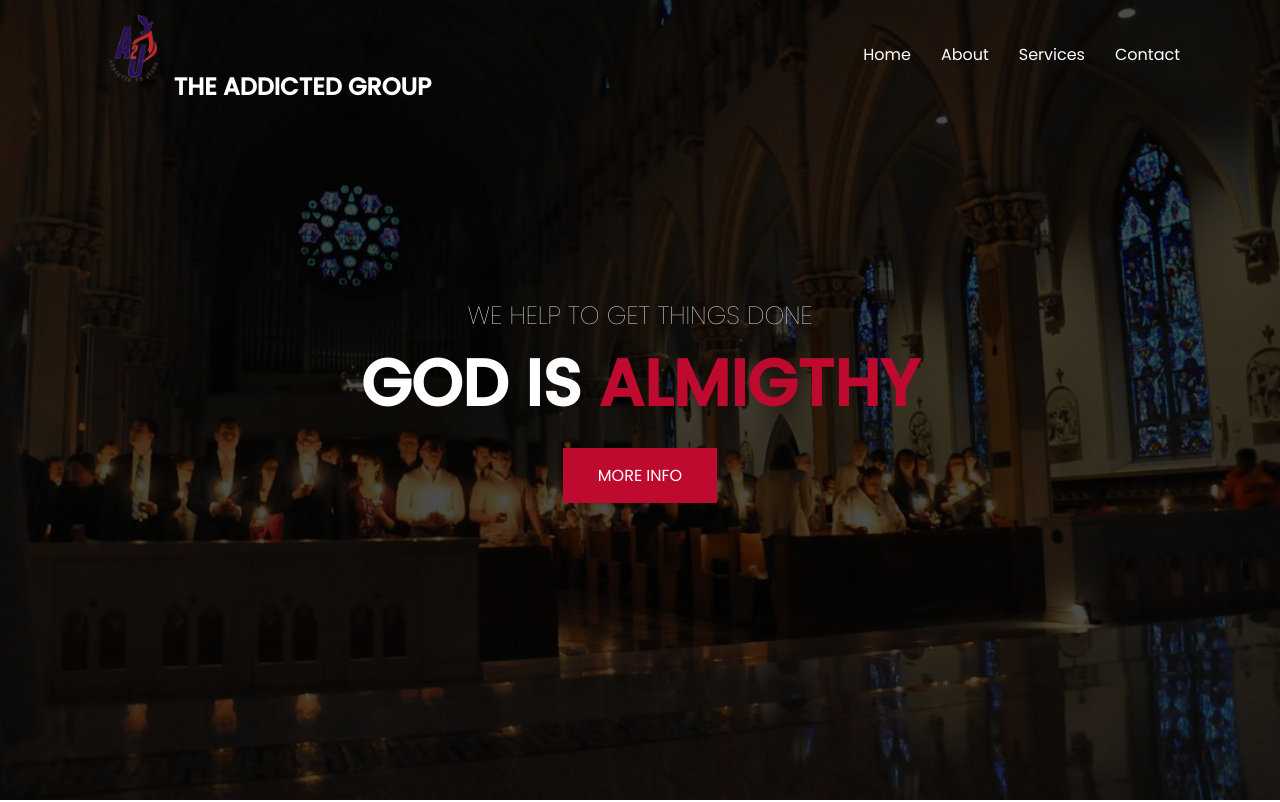
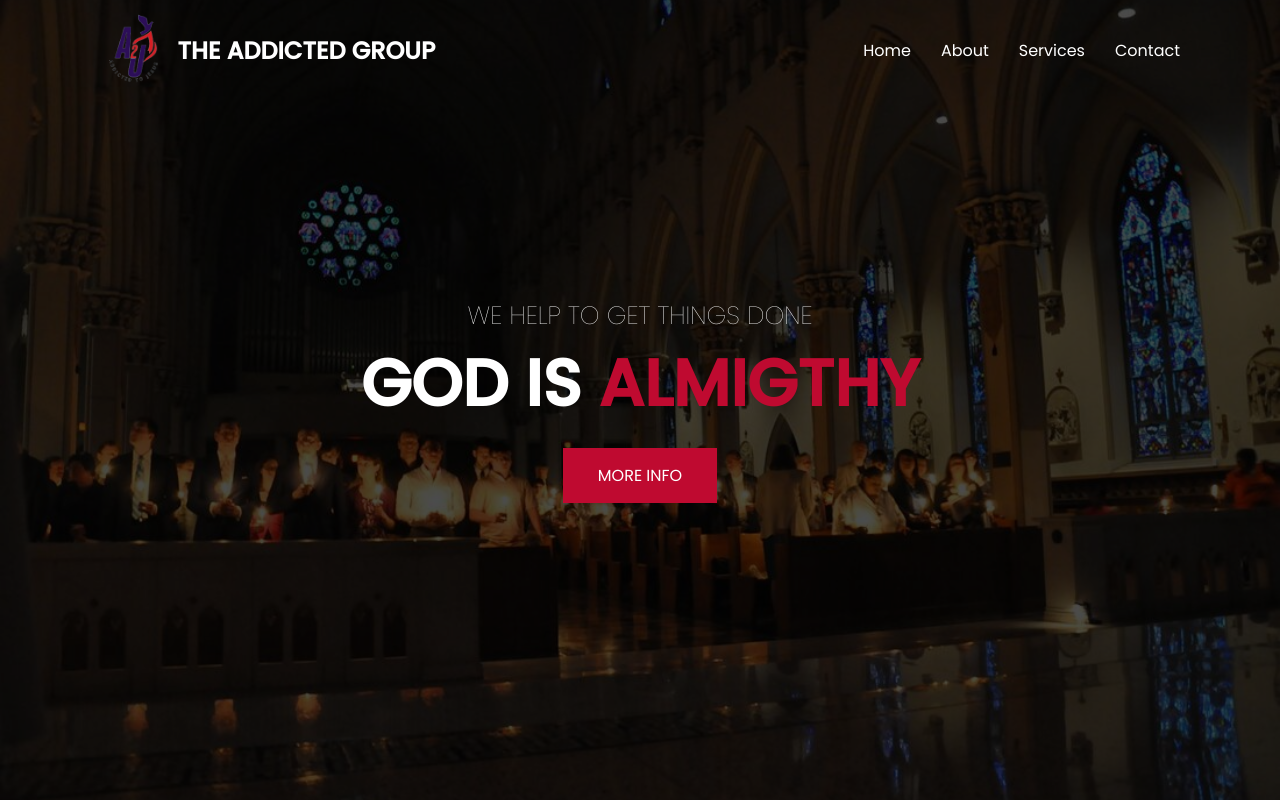
Before and after one commit to EphraimSamuel/A2j, a plain HTML site: page index.html in a window 1280 px wide. Shown: the top 802 px of the page. Drawn offline with Linux system fonts and the light colour scheme.

Commit message:
Refactor logo implementation in index.html and add styling for logo class in style.css

```diff
--- a/index.html
+++ b/index.html
@@ -16,8 +16,8 @@
   <body>
     <header>
       <h2>
-        <a href="#home">
-          <img alt="" src="images/a2jl-sec.png" style="height: 90px" margin-left="5em"></img>
+        <a href="#home" class="logo">
+          <img alt="" src="images/a2jl-sec.png" style="height: 90px"></img>
           THE ADDICTED GROUP
         </a>
 
--- a/style.css
+++ b/style.css
@@ -32,6 +32,11 @@ header {
 	align-items: center;
 	color: #fff;
 	padding: 5px 100px 0;
+}
+.logo {
+	display: flex;
+	align-items: center;
+	gap: 10px;
 }
 header h2 span {
 	color: #bf0a30;
```
Also changed, not shown: 1 other file.
